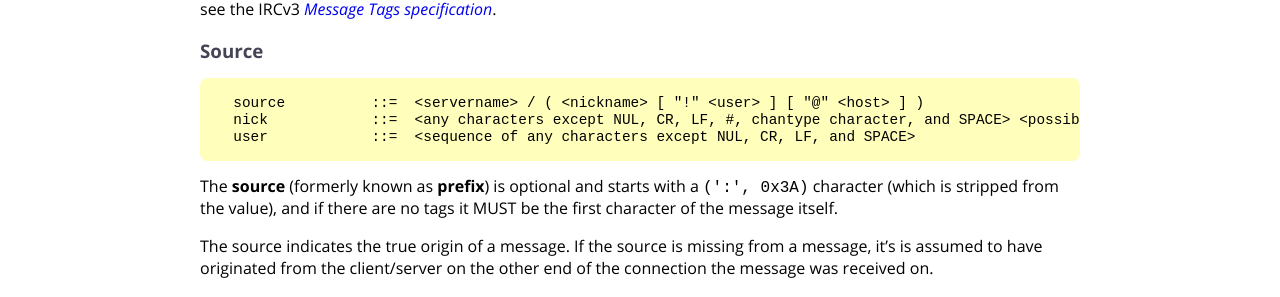
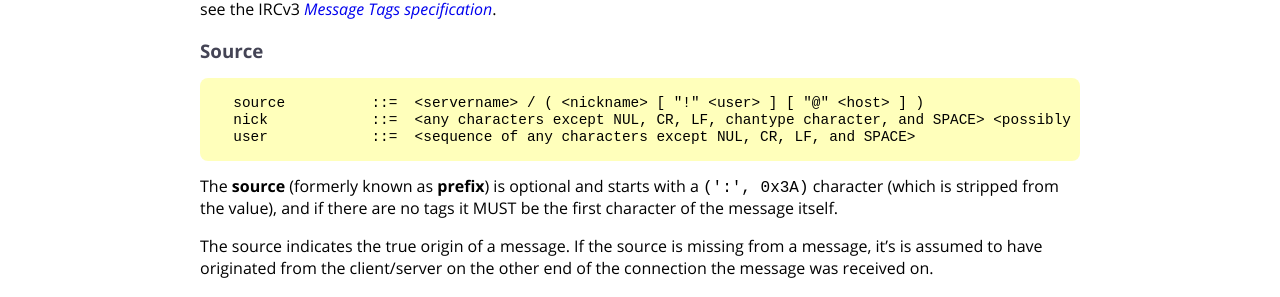
Before and after one commit to ircdocs/modern-irc, a Jekyll site: the page built from index.md, in a window 1280 px wide and 900 px high, scrolled down 15121 px. Shown: the part 165-462 px from the top of the window. Built offline with Jekyll 4.4.1, drawn with Linux system fonts in a browser that asks for light colours; the table of contents is made by our own code.

```diff
--- a/_includes/c2s_structure.md
+++ b/_includes/c2s_structure.md
@@ -69,7 +69,7 @@ For more information on processing tags – including the naming and registratio
 ### Source
 
       source          ::=  <servername> / ( <nickname> [ "!" <user> ] [ "@" <host> ] )
-      nick            ::=  <any characters except NUL, CR, LF, #, chantype character, and SPACE> <possibly empty sequence of any characters except NUL, CR, LF, and SPACE>
+      nick            ::=  <any characters except NUL, CR, LF, chantype character, and SPACE> <possibly empty sequence of any characters except NUL, CR, LF, and SPACE>
       user            ::=  <sequence of any characters except NUL, CR, LF, and SPACE>
 
 The **source** (formerly known as **prefix**) is optional and starts with a `(':', 0x3A)` character (which is stripped from the value), and if there are no tags it MUST be the first character of the message itself.
```
